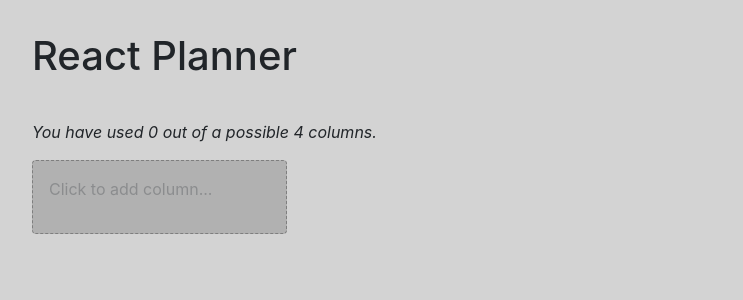
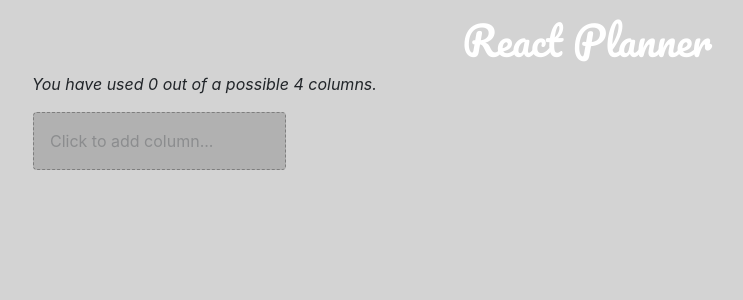
Before and after one commit to jordanclaguepersonal/js-tools-comparison, a React (Vite) app in the folder react/: page / in a window 1280 px wide. Shown: the top 300 px of the page, without its empty margins (53-796 px from the left). Built offline with nearby package versions, Linux system fonts and the light colour scheme.

Commit message:
Defining prop types as well as tweaking markup and styles

```diff
--- a/react/index.html
+++ b/react/index.html
@@ -4,10 +4,11 @@
     <meta lang="en">
     <meta charset="utf-8">
     <title>React</title>
+    <link rel="stylesheet" href="https://maxcdn.bootstrapcdn.com/bootstrap/4.0.0/css/bootstrap.min.css" integrity="sha384-Gn5384xqQ1aoWXA+058RXPxPg6fy4IWvTNh0E263XmFcJlSAwiGgFAW/dAiS6JXm" crossorigin="anonymous">
+    <link href="https://fonts.googleapis.com/css?family=Pacifico" rel="stylesheet">
   </head>
   <body>
     <div id="app"></div>
     <script src="./src/index.js"></script>
-    <link rel="stylesheet" href="https://maxcdn.bootstrapcdn.com/bootstrap/4.0.0/css/bootstrap.min.css" integrity="sha384-Gn5384xqQ1aoWXA+058RXPxPg6fy4IWvTNh0E263XmFcJlSAwiGgFAW/dAiS6JXm" crossorigin="anonymous">
   </body>
 </html>
--- a/react/package.json
+++ b/react/package.json
@@ -11,6 +11,7 @@
   "license": "ISC",
   "dependencies": {
     "parcel-bundler": "^1.10.3",
+    "prop-types": "^15.6.2",
     "react": "^16.6.3",
     "react-dom": "^16.6.3",
     "sass": "^1.15.1"
--- a/react/src/components/App/App.js
+++ b/react/src/components/App/App.js
@@ -93,12 +93,14 @@
   render () {
     return (
       <div className="container">
-        <header className="appContainer">
+        <header className="container--header">
           <h1>React Planner</h1>
+        </header>
+        <div className="appContainer">
           <ColumnContainer columns={this.state.columns}
-                           tasks={this.state.tasks}
-                           handlers={this.handlers} />
-        </header>
+            tasks={this.state.tasks}
+            handlers={this.handlers} />
+        </div>
       </div>
     )
   }
--- a/react/src/components/App/App.scss
+++ b/react/src/components/App/App.scss
@@ -1,9 +1,18 @@
 @import '../../globals.scss';
 
-.appContainer {
+.container {
   height: 100%;
   min-height: 100%;
+  padding-bottom: 2em;
 
-  padding-top: 2em;
-  padding-bottom: 2em;
+  &--header {
+    font-family: 'Pacifico', cursive;
+    text-align: center;
+    color: white;
+    padding-top: 1em;
+  }
+
+  .appContainer {
+    padding-bottom: 1em;
+  }
 }
--- a/react/src/components/Column/Column.js
+++ b/react/src/components/Column/Column.js
@@ -2,6 +2,7 @@
 import Task from '../Task/Task.js'
 import TaskPlaceholder from '../TaskPlaceholder/TaskPlaceholder'
 import './Column.scss'
+import PropTypes from 'prop-types'
 
 class Column extends React.Component {
   constructor (props) {
@@ -36,6 +37,7 @@
             <h2 className="column__panel-title">
               {this.props.data.label} {this.props.tasks.length ? `(${this.props.tasks.length})` : ''}
             </h2>
+            <hr/>
           </div>
 
           <div className="column__panel-content">
@@ -50,4 +52,10 @@
   }
 }
 
+Column.propTypes = {
+  data: PropTypes.object,
+  tasks: PropTypes.array,
+  handlers: PropTypes.object
+}
+
 export default Column
--- a/react/src/components/ColumnContainer/ColumnContainer.scss
+++ b/react/src/components/ColumnContainer/ColumnContainer.scss
@@ -2,7 +2,6 @@
 
 .columnContainer {
   min-height: 90vh;
-  padding-top: 2em;
   padding-bottom: 4em;
 
   &__content {
--- a/react/src/components/ColumnPlaceholder/ColumnPlaceholder.js
+++ b/react/src/components/ColumnPlaceholder/ColumnPlaceholder.js
@@ -1,5 +1,6 @@
 import React from 'react'
 import '../column/column.scss'
+import PropTypes from 'prop-types'
 
 class ColumnPlaceholder extends React.Component {
   constructor (props) {
@@ -43,7 +44,7 @@
         <div className="column__panel column__panel--placeholder">
 
           {this.state.isEditing && (
-            <div className="input-group mb-3">
+            <div className="input-group">
               <input onInput={this.handleInput} type="text" className="form-control" placeholder="Column name" />
               <div className="input-group-append">
                 {this.state.columnName.length
@@ -55,7 +56,7 @@
           )}
 
           {!this.state.isEditing && (
-            <p onClick={this.toggleEditingState}>Click to add column...</p>
+            <span onClick={this.toggleEditingState}>Click to add column...</span>
           )}
 
         </div>
@@ -64,4 +65,8 @@
   }
 }
 
+ColumnPlaceholder.propTypes = {
+  handlers: PropTypes.object
+}
+
 export default ColumnPlaceholder
--- a/react/src/components/Task/Task.js
+++ b/react/src/components/Task/Task.js
@@ -1,5 +1,6 @@
 import React from 'react'
 import './Task.scss'
+import PropTypes from 'prop-types'
 
 class Task extends React.Component {
   constructor (props) {
@@ -29,4 +30,9 @@
   }
 }
 
+Task.propTypes = {
+  task: PropTypes.object,
+  handlers: PropTypes.object
+}
+
 export default Task
--- a/react/src/components/Task/Task.scss
+++ b/react/src/components/Task/Task.scss
@@ -7,9 +7,13 @@
   padding: 1em;
 
   &--placeholder {
-    border: 1.5px dashed red;
+    border: 1.5px dashed $grey;
     opacity: 0.4;
     min-height: auto !important;
+  }
+
+  .form-group {
+    margin-bottom: 0;
   }
 }
 
--- a/react/src/components/TaskPlaceholder/TaskPlaceholder.js
+++ b/react/src/components/TaskPlaceholder/TaskPlaceholder.js
@@ -1,4 +1,5 @@
 import React from 'react'
+import PropTypes from 'prop-types'
 
 class TaskPlaceholder extends React.Component {
   constructor (props) {
@@ -61,7 +62,7 @@
           )}
 
           {!this.state.isEditing && (
-            <p onClick={this.toggleEditingState}>Click to add task...</p>
+            <span onClick={this.toggleEditingState}>Click to add task...</span>
           )}
 
         </div>
@@ -70,4 +71,9 @@
   }
 }
 
+TaskPlaceholder.propTypes = {
+  columnId: PropTypes.number,
+  handlers: PropTypes.object
+}
+
 export default TaskPlaceholder
```
Also changed, not shown: react/src/components/ColumnContainer/ColumnContainer.js (+7 -0 lines).
